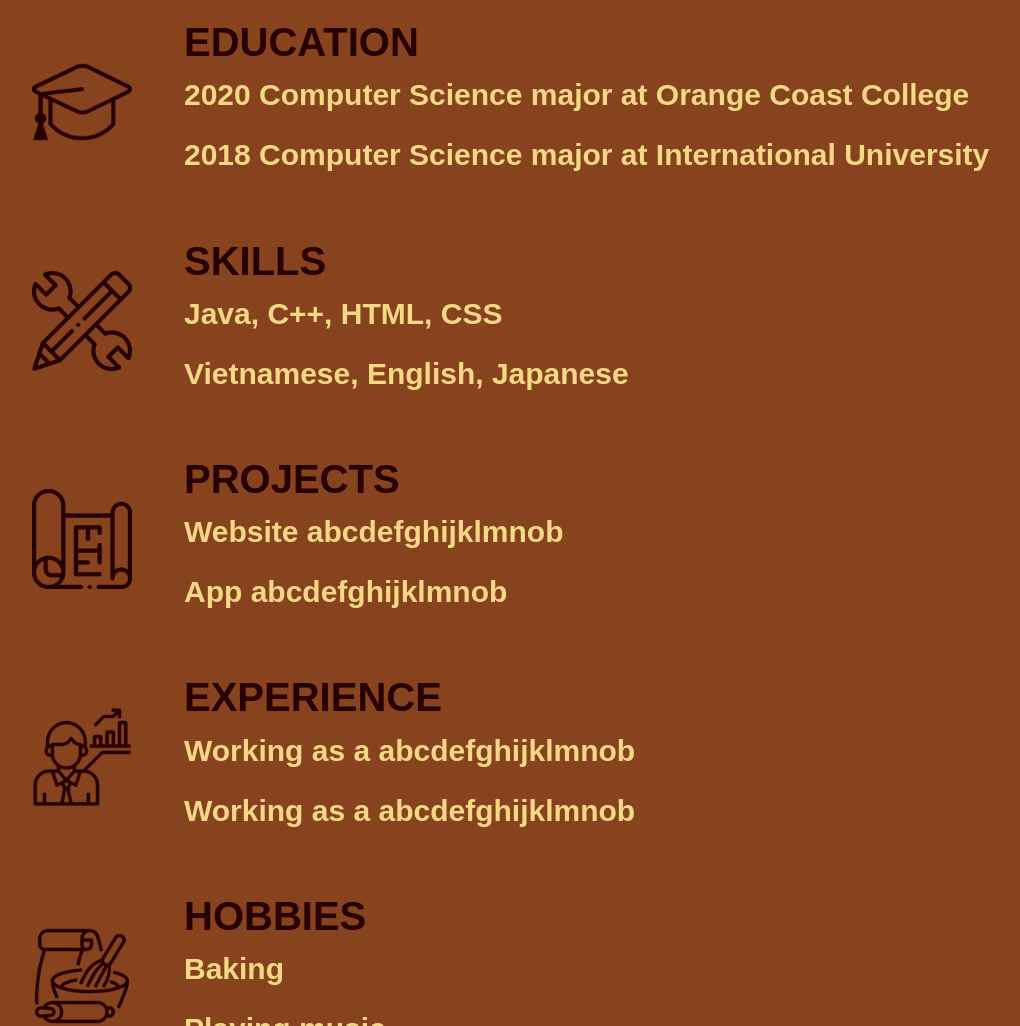
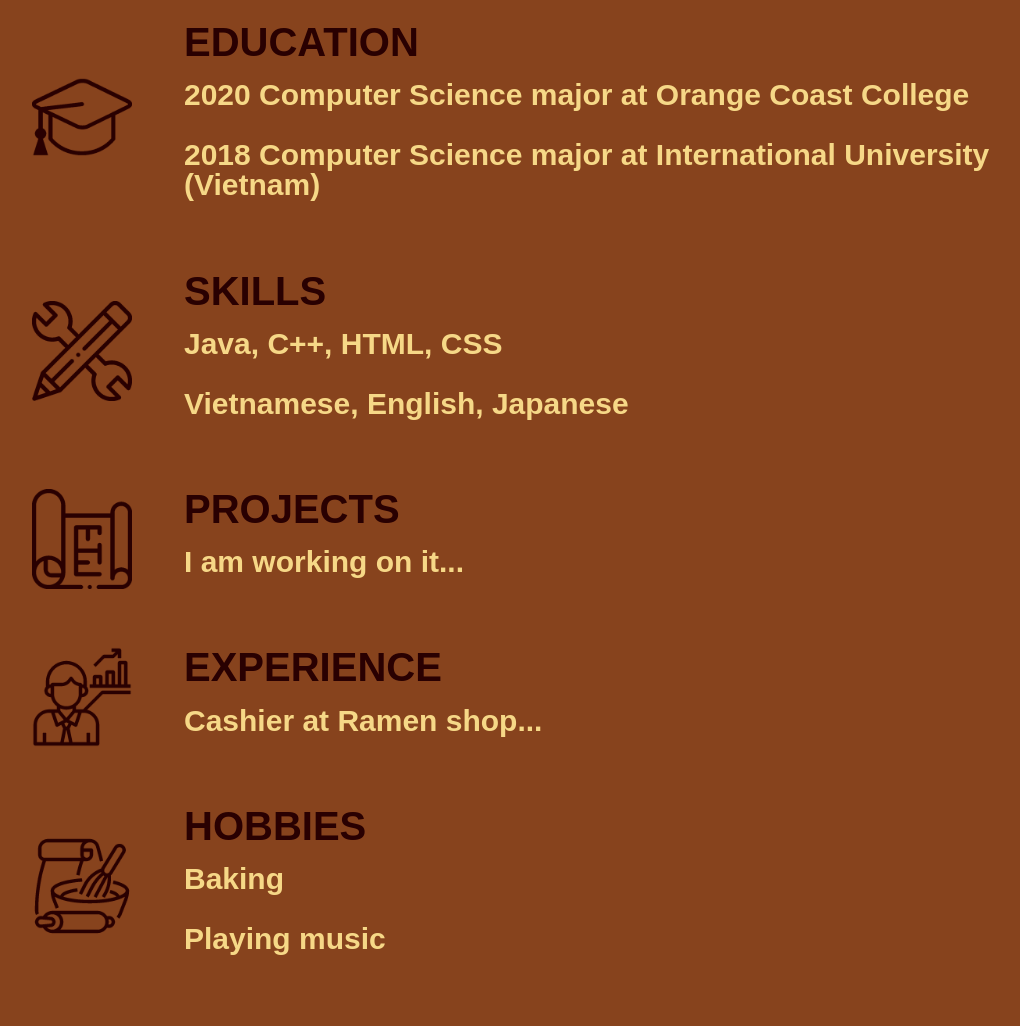
Before and after one commit to lediemhang87/Ashley, a plain HTML site: page index.html in a window 1280 px wide. Shown: the part 724-1750 px from the top of the page, without its empty margins (239-1259 px from the left). Drawn offline with Linux system fonts and the light colour scheme; a web font is replaced by a local one.

Commit message:
Update index.html

```diff
--- a/index.html
+++ b/index.html
@@ -31,7 +31,7 @@
           <td>
             <h2 class="heading"> EDUCATION </h2>
             <p class="content"> 2020 Computer Science major at Orange Coast College </p>
-            <p class="content"> 2018 Computer Science major at International University</p>
+            <p class="content"> 2018 Computer Science major at International University (Vietnam)</p>
           </td>
         </tr>
         <tr>
@@ -47,8 +47,8 @@
           <td> <img  class="icon" src="image/projects.png" alt="projects"> </td>
           <td>
             <h2 class="heading"> PROJECTS </h2>
-            <p class="content"> Website abcdefghijklmnob</p>
-            <p class="content"> App abcdefghijklmnob</p>
+            <p class="content"> I am working on it... </p>
+            <p class="content"> </p>
           </td>
         </tr>
 
@@ -56,8 +56,8 @@
           <td> <img  class="icon" src="image/experience.png" alt="experience"> </td>
           <td>
             <h2 class="heading"> EXPERIENCE </h2>
-            <p class="content"> Working as a abcdefghijklmnob</p>
-            <p class="content"> Working as a abcdefghijklmnob</p>
+            <p class="content"> Cashier at Ramen shop...</p>
+            <p class="content"> </p>
           </td>
         </tr>
 
```
